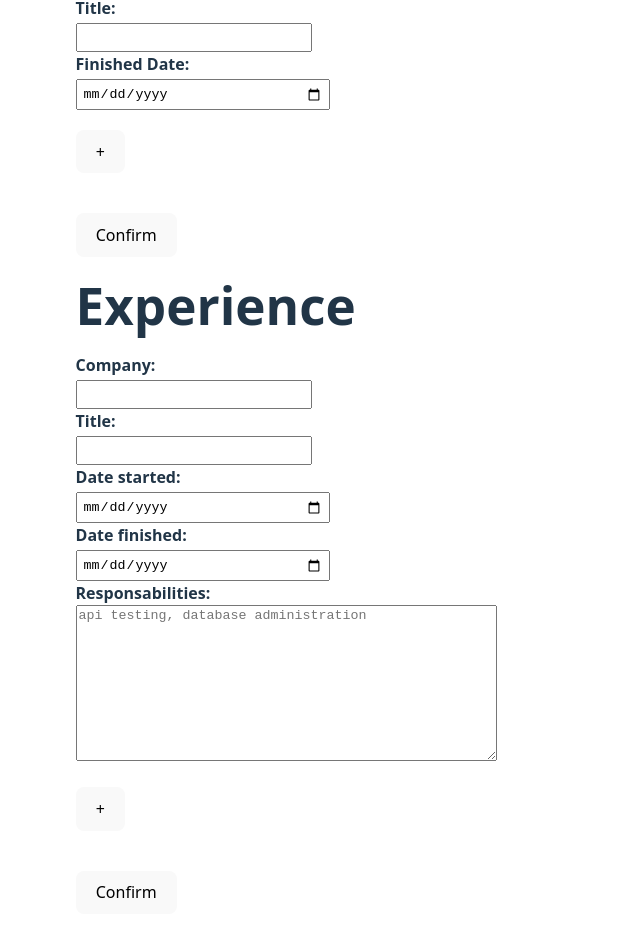
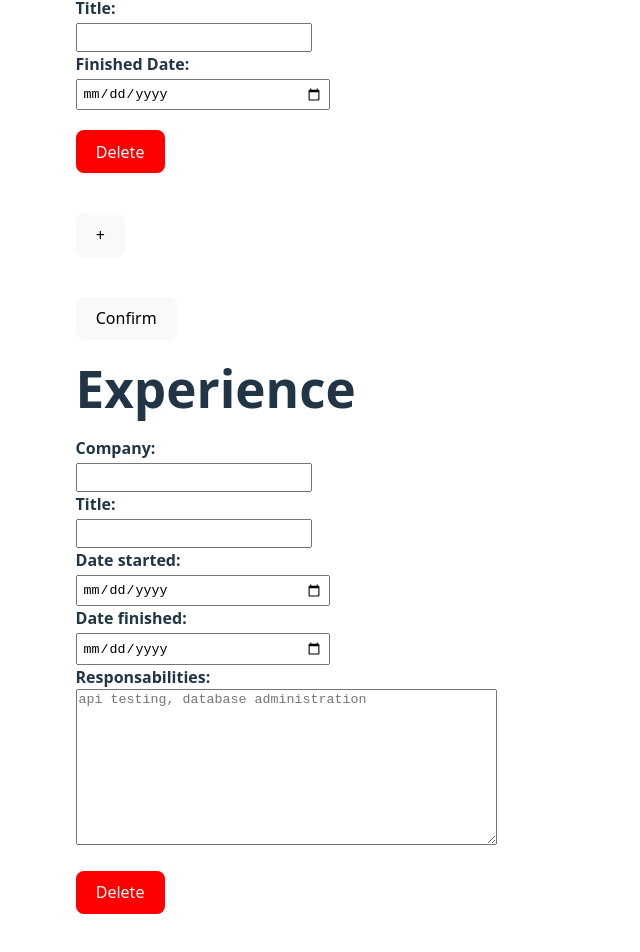
Before and after one commit to gabi1447/odin-cv-application, a React (Vite) app: page / in a window 1280 px wide. Shown: the part 636-1588 px from the top of the page, without its empty margins (0-640 px from the left). Built offline with nearby package versions, Linux system fonts and the light colour scheme.

Commit message:
Add delete functionality to Education and Experience components

```diff
--- a/src/components/App.jsx
+++ b/src/components/App.jsx
@@ -61,6 +61,12 @@ function App() {
 
     function handleEducationSubmit() {
         setEducationSubmitted(education);
+    }
+
+    function handleEducationDelete(id) {
+        const filteredEducation = education.filter((study) => study.id !== id);
+        setEducation(filteredEducation);
+        setEducationSubmitted(filteredEducation);
     }
 
     function addNewEducation() {
@@ -130,6 +136,12 @@ function App() {
         setExperienceSubmitted(experience);
     }
 
+    function handleExperienceDelete(id) {
+        const filteredExperience = experience.filter((job) => job.id !== id);
+        setExperience(filteredExperience);
+        setExperienceSubmitted(filteredExperience);
+    }
+
     function addNewExperience() {
         setExperience([
             ...experience,
@@ -165,6 +177,7 @@ function App() {
                             finishedDate={study.finishedDate}
                             onChange={handleEducationChange}
                             id={study.id}
+                            onDelete={handleEducationDelete}
                         />
                     );
                 })}
@@ -183,6 +196,7 @@ function App() {
                             responsabilities={job.responsabilities}
                             id={job.id}
                             onChange={handleExperienceChange}
+                            onDelete={handleExperienceDelete}
                         />
                     );
                 })}
--- a/src/components/Education.jsx
+++ b/src/components/Education.jsx
@@ -1,4 +1,11 @@
-function Education({ id, schoolName, title, finishedDate, onChange }) {
+function Education({
+    id,
+    schoolName,
+    title,
+    finishedDate,
+    onChange,
+    onDelete,
+}) {
     const schoolNameId = "schoolName";
     const titleId = "title";
     const finishedDateId = "finishedDate";
@@ -40,6 +47,15 @@ function Education({ id, schoolName, title, finishedDate, onChange }) {
                     }}
                 />
             </label>
+            <button
+                className="deleteButton"
+                onClick={() => {
+                    onDelete(id);
+                }}
+            >
+                Delete
+            </button>
+            <br />
         </>
     );
 }
--- a/src/components/Experience.jsx
+++ b/src/components/Experience.jsx
@@ -6,6 +6,7 @@ function Experience({
     responsabilities,
     id,
     onChange,
+    onDelete,
 }) {
     const companyId = "companyName";
     const titleId = "title";
@@ -76,6 +77,15 @@ function Experience({
                     }}
                 ></textarea>
             </label>
+            <button
+                className="deleteButton"
+                onClick={() => {
+                    onDelete(id);
+                }}
+            >
+                Delete
+            </button>
+            <br />
         </>
     );
 }
--- a/src/index.css
+++ b/src/index.css
@@ -121,3 +121,8 @@ button:focus-visible {
 hr {
     width: 40ch;
 }
+
+.deleteButton {
+    background-color: red;
+    color: white;
+}
```
